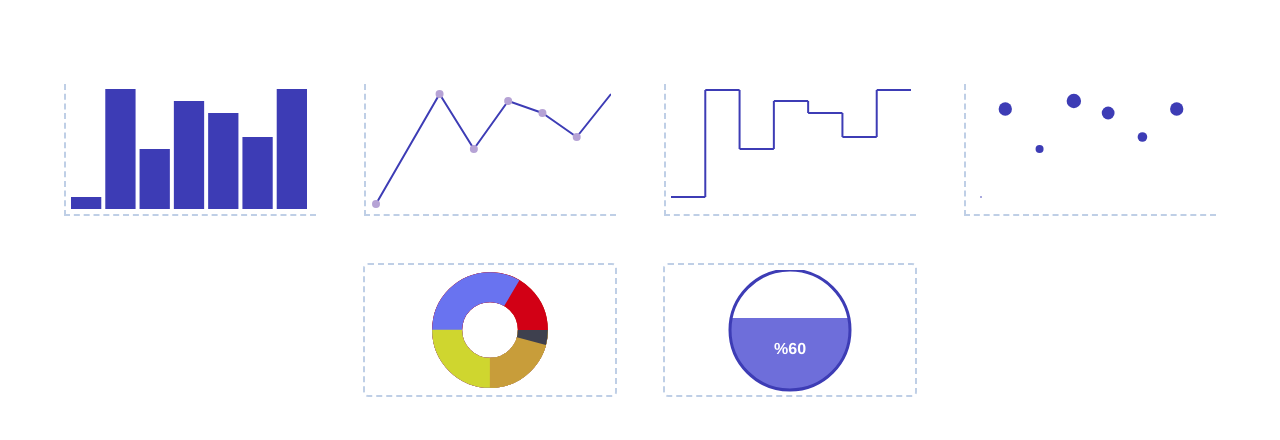
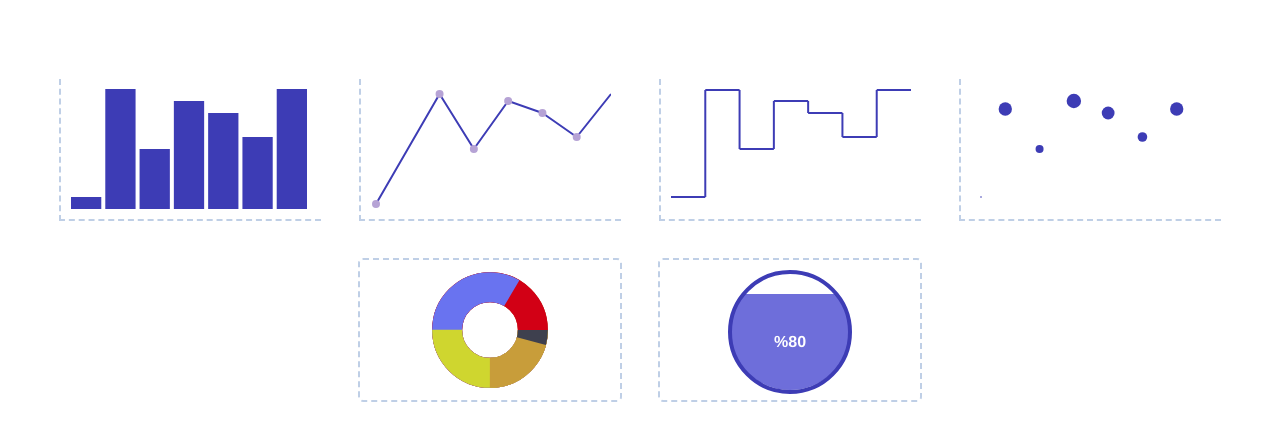
Before and after one commit to ahmetilhn/vue3-svg-charts, a Vue app: page / in a window 1280 px wide. Shown: the top 440 px of the page. Built offline with nearby package versions, Linux system fonts and the light colour scheme.

Commit message:
water progress chart style improved

```diff
--- a/src/assets/sass/_classes.scss
+++ b/src/assets/sass/_classes.scss
@@ -8,5 +8,5 @@
 .chart {
   width: 100%;
   height: 100%;
-  padding: 5px;
+  padding: 10px;
 }
--- a/src/components/charts/WaterProgressChart.vue
+++ b/src/components/charts/WaterProgressChart.vue
@@ -27,15 +27,15 @@
             class="water"
           />
           <text
-            :x="Number(chartWidth) / 2 - 16"
-            :y="Number(chartHeight) - (chartData.value * 120) / 100 / 2"
-            style="fill: white;font-weight: bold"
+            :x="Number(chartWidth) / 2 - String(chartData.value).length * 8"
+            :y="Number(chartHeight) - (chartData.value * 120) / 100 / 2 + 5"
+            style="fill: white; font-weight: bold"
           >
             %{{ chartData.value }}
           </text>
           <circle
             :cx="Number(chartWidth) / 2"
-            :cy="Number(chartHeight) / 2"
+            :cy="Number(chartHeight) / 2 + 2"
             :r="Number(chartHeight) / 2"
             class="water-cup"
           />
@@ -108,12 +108,21 @@ export default defineComponent({
   border: 2px dashed $gray-one;
   border-radius: 5px;
   svg {
+    &:hover {
+      .water {
+        fill: $primary-color;
+      }
+    }
     .water {
       fill: $primary-color-light;
     }
-
+    clipPath {
+      rect {
+        animation: heightEffect 1s ease alternate;
+      }
+    }
     .water-cup {
-      stroke-width: 3;
+      stroke-width: 4;
       fill: transparent;
       stroke: $primary-color;
     }
--- a/src/data/chart-example-data.json
+++ b/src/data/chart-example-data.json
@@ -120,6 +120,6 @@
     }
   ],
   "water-progress-chart-data": {
-    "value": 60
+    "value": 80
   }
 }
```
